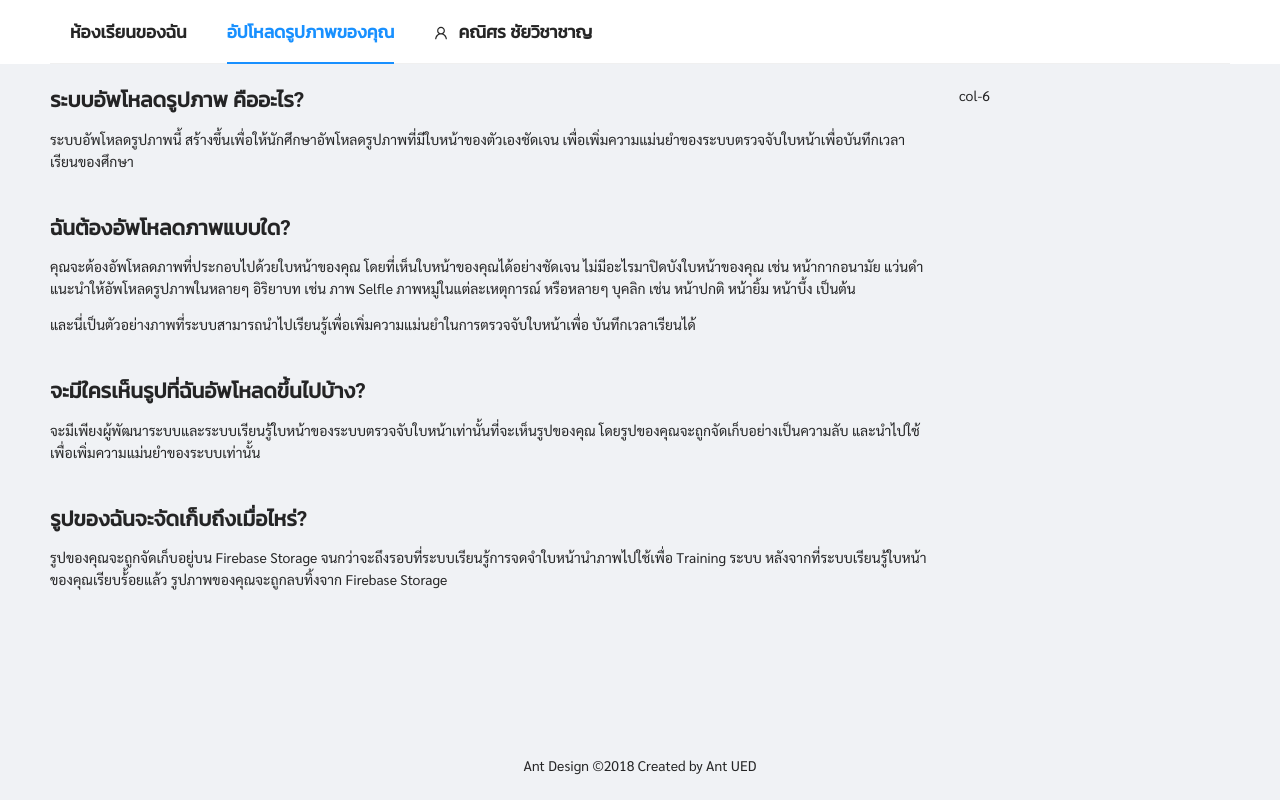
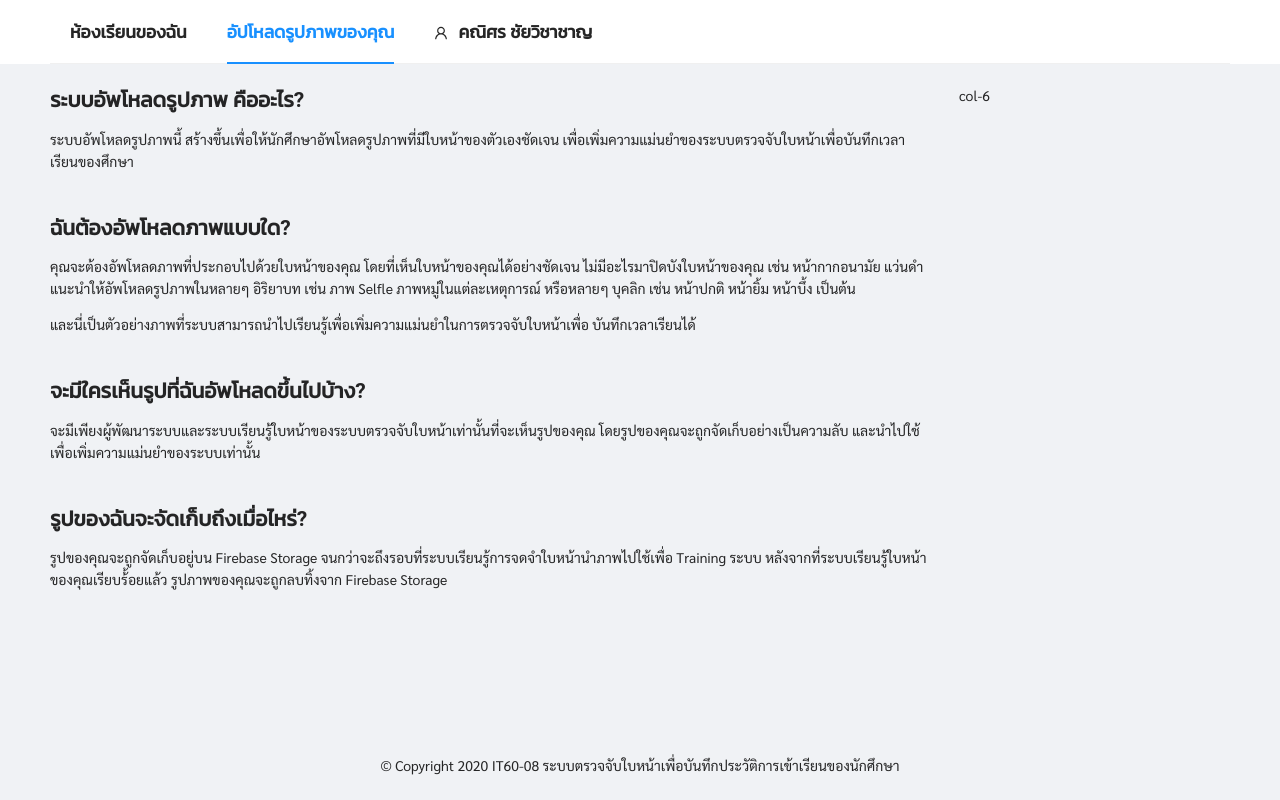
Before and after one commit to khanysorn/frrsca-frontend, a React (Create React App) app: page /student/upload in a window 1280 px wide. Built offline with nearby package versions, Linux system fonts and the light colour scheme.

Commit message:
[UPDATE] Footer UI

```diff
--- /dev/null
+++ b/src/components/Footer.js
@@ -0,0 +1,14 @@
+import React from 'react';
+import { Layout } from "antd";
+const { Footer } = Layout;
+
+const Bottom = () => {
+    return(
+        <Footer style={{ textAlign: "center" }}>
+           © Copyright 2020 IT60-08 ระบบตรวจจับใบหน้าเพื่อบันทึกประวัติการเข้าเรียนของนักศึกษา
+        </Footer>
+
+    )
+}
+
+export default Bottom;
--- a/src/page/student/ClassDetail.js
+++ b/src/page/student/ClassDetail.js
@@ -8,8 +8,8 @@ import axios from "axios";
 // import { withRouter, BrowserRouter } from "react-router-dom";
 import { withRouter } from "react-router-dom";
 // import ContentLayoutStyle from "../../components/ContentLayoutStyle"
-
-const { Header, Content, Footer } = Layout;
+import Footer from '../../components/Footer'
+const { Header, Content } = Layout;
 
 const columns = [
   {
@@ -147,9 +147,7 @@ class OwnerAddCourse extends React.Component {
                 )}
           </Row>
         </Content>
-        <Footer style={{ textAlign: "center" }}>
-          Ant Design ©2018 Created by Ant UED
-        </Footer>
+        <Footer/>
       </Layout>
     );
   }
--- a/src/page/student/ClassList.js
+++ b/src/page/student/ClassList.js
@@ -4,7 +4,8 @@ import { withRouter } from "react-router-dom";
 import ContentLayoutStyle from "../../components/ContentLayoutStyle"
 import MenuBar from "../../components/student/Menu";
 import axios from 'axios'
-const { Header, Content, Footer} = Layout;
+import Footer from '../../components/Footer';
+const { Header, Content} = Layout;
 
 
 
@@ -75,9 +76,7 @@ render() {
               </Row>
             </div>
         </Content>
-        <Footer style={{ textAlign: "center" }}>
-          Ant Design ©2018 Created by Ant UED
-        </Footer>
+        <Footer/>
       </Layout>
     </>
   );
--- a/src/page/student/UploadFace.js
+++ b/src/page/student/UploadFace.js
@@ -4,7 +4,8 @@ import { withRouter } from "react-router-dom";
 import ContentLayoutStyle from "../../components/ContentLayoutStyle"
 import MenuBar from "../../components/student/Menu";
 import axios from 'axios'
-const { Header, Content, Footer} = Layout;
+import Footer from '../../components/Footer';
+const { Header, Content} = Layout;
 
 
 class UploadFace extends React.Component {
@@ -55,9 +56,7 @@ render() {
             <Col xs={24} md={6}>col-6</Col>
          </Row>
         </Content>
-        <Footer style={{ textAlign: "center" }}>
-          Ant Design ©2018 Created by Ant UED
-        </Footer>
+        <Footer/>
       </Layout>
     </>
   );
--- a/src/page/teacher/Attendance.js
+++ b/src/page/teacher/Attendance.js
@@ -2,7 +2,8 @@ import React from "react";
 import { Layout, Breadcrumb, Table, Space } from 'antd';
 import MenuBar from '../../components/teacher/Menu'
 import User from '../../components/User'
-const { Header, Content, Footer, Sider } = Layout;
+import Footer from '../../components/Footer';
+const { Header, Content, Sider } = Layout;
 
 const columns = [
   {
@@ -92,7 +93,7 @@ class ClassDetail extends React.Component {
         </div>
 
       </Content>
-      <Footer style={{ textAlign: 'center' }}>Ant Design ©2018 Created by Ant UED</Footer>
+      <Footer/>
     </Layout>
   </Layout>
   );
--- a/src/page/teacher/ClassList.js
+++ b/src/page/teacher/ClassList.js
@@ -2,7 +2,8 @@ import React from "react";
 import { Layout, Card, Col, Row  } from "antd";
 import { Link } from "react-router-dom";
 import User from '../../components/User'
-const { Header, Content, Footer} = Layout;
+import Footer from '../../components/Footer';
+const { Header, Content} = Layout;
 
 function TeacherClassList() {
   return (
@@ -55,9 +56,7 @@ function TeacherClassList() {
               </Row>
             </div>
         </Content>
-        <Footer style={{ textAlign: "center" }}>
-          Ant Design ©2018 Created by Ant UED
-        </Footer>
+        <Footer/>
       </Layout>
     </>
   );
--- a/src/page/teacher/Dashboard.js
+++ b/src/page/teacher/Dashboard.js
@@ -2,7 +2,8 @@ import React from "react";
 import { Layout, Breadcrumb } from 'antd';
 import MenuBar from '../../components/teacher/Menu'
 import User from '../../components/User'
-const { Header, Content, Footer, Sider } = Layout;
+import Footer from '../../components/Footer';
+const { Header, Content, Sider } = Layout;
 
 
 class ClassDetail extends React.Component {
@@ -44,7 +45,7 @@ class ClassDetail extends React.Component {
           Bill is a cat.
         </div>
       </Content>
-      <Footer style={{ textAlign: 'center' }}>Ant Design ©2018 Created by Ant UED</Footer>
+      <Footer/>
     </Layout>
   </Layout>
   );
--- a/src/page/teacher/Report.js
+++ b/src/page/teacher/Report.js
@@ -2,7 +2,8 @@ import React from "react";
 import { Layout, Breadcrumb } from 'antd';
 import MenuBar from '../../components/teacher/Menu'
 import User from '../../components/User'
-const { Header, Content, Footer, Sider } = Layout;
+import Footer from '../../components/Footer';
+const { Header, Content, Sider } = Layout;
 
 
 class ClassDetail extends React.Component {
@@ -46,7 +47,7 @@ class ClassDetail extends React.Component {
         </div>
 
       </Content>
-      <Footer style={{ textAlign: 'center' }}>Ant Design ©2018 Created by Ant UED</Footer>
+      <Footer/>
     </Layout>
   </Layout>
   );
--- a/src/page/teacher/Setting.js
+++ b/src/page/teacher/Setting.js
@@ -2,8 +2,8 @@ import React from "react";
 import { Layout, Breadcrumb } from 'antd';
 import MenuBar from '../../components/teacher/Menu'
 import User from '../../components/User'
-const { Header, Content, Footer, Sider } = Layout;
-
+import Footer from '../../components/Footer';
+const { Header, Content, Sider } = Layout;
 
 class ClassDetail extends React.Component {
 
@@ -46,7 +46,7 @@ class ClassDetail extends React.Component {
         </div>
 
       </Content>
-      <Footer style={{ textAlign: 'center' }}>Ant Design ©2018 Created by Ant UED</Footer>
+      <Footer/>
     </Layout>
   </Layout>
   );
--- a/src/page/teacher/StudentList.js
+++ b/src/page/teacher/StudentList.js
@@ -2,7 +2,8 @@ import React from "react";
 import { Layout, Breadcrumb } from 'antd';
 import MenuBar from '../../components/teacher/Menu'
 import User from '../../components/User'
-const { Header, Content, Footer, Sider } = Layout;
+import Footer from '../../components/Footer';
+const { Header, Content, Sider } = Layout;
 
 
 class ClassDetail extends React.Component {
@@ -46,7 +47,7 @@ class ClassDetail extends React.Component {
         </div>
 
       </Content>
-      <Footer style={{ textAlign: 'center' }}>Ant Design ©2018 Created by Ant UED</Footer>
+      <Footer/>
     </Layout>
   </Layout>
   );
--- a/src/page/teacher/Summary.js
+++ b/src/page/teacher/Summary.js
@@ -2,7 +2,8 @@ import React from "react";
 import { Layout, Breadcrumb } from 'antd';
 import MenuBar from '../../components/teacher/Menu'
 import User from '../../components/User'
-const { Header, Content, Footer, Sider } = Layout;
+import Footer from '../../components/Footer';
+const { Header, Content, Sider } = Layout;
 
 
 class ClassDetail extends React.Component {
@@ -46,7 +47,7 @@ class ClassDetail extends React.Component {
         </div>
 
       </Content>
-      <Footer style={{ textAlign: 'center' }}>Ant Design ©2018 Created by Ant UED</Footer>
+      <Footer/>
     </Layout>
   </Layout>
   );
```
Also changed, not shown: src/page/test/TestFetchDataFromAPI.js (+4 -11 lines).
